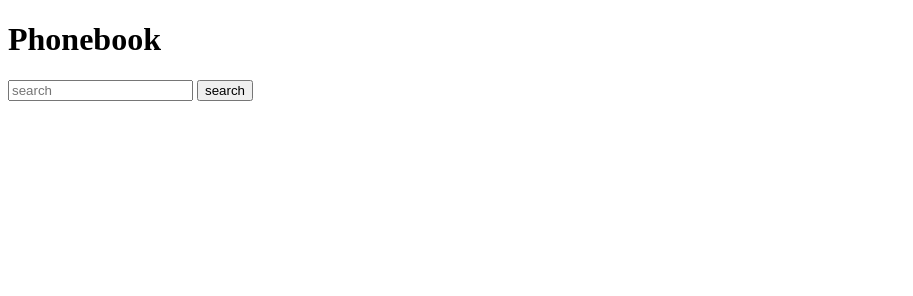
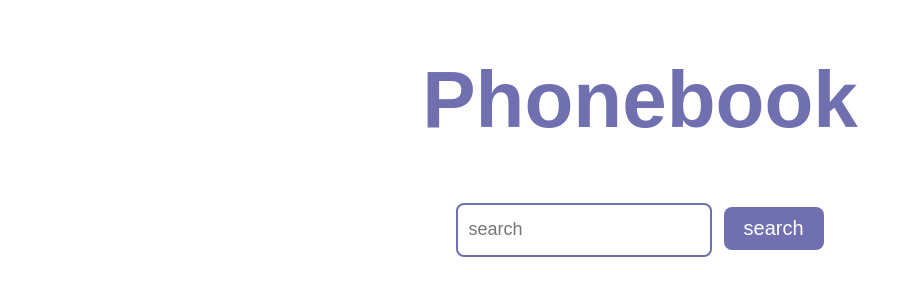
Before and after one commit to Rutujaranade22/Phonebook, a plain HTML site: page index.html in a window 1280 px wide. Shown: the whole page, without its empty margins (0-913 px from the left). Drawn offline with Linux system fonts and the light colour scheme.

Commit message:
favicon and style added

```diff
--- a/index.html
+++ b/index.html
@@ -1,41 +1,77 @@
 <!DOCTYPE html>
 <html lang="en">
+
 <head>
     <meta charset="UTF-8">
     <meta name="viewport" content="width=device-width, initial-scale=1.0">
     <title>Phonebook</title>
+    <link rel="icon" href="phone-book.png" type="png">
     <style>
-.head
-   {
+        .head {
+            text-align: center;
+            font-size: 40px;
+            font-family: sans-serif;
+            color: rgb(112, 112, 177);
 
-   } </style>
+        }
+
+
+
+        button {
+            font-size: 20px;
+            padding: 10px 20px;
+            background-color: rgb(112, 112, 177);
+            color: white;
+            border: none;
+            border-radius: 8px;
+            cursor: pointer;
+        }
+
+        button:hover {
+            background-color: rgb(92, 92, 157);
+        }
+
+        input[type="text"] {
+            height: 40px;
+            font-size: 18px;
+            padding: 5px 10px;
+            border: 2px solid rgb(112, 112, 177);
+            border-radius: 8px;
+        }
+    </style>
 </head>
+
 <body>
-    <h1 class="head">Phonebook</h1>
+    <div class="head">
+        <h1>Phonebook</h1>
         <input type="text" id="search" placeholder="search">
         <button type="button" onclick="search()">search</button>
         <p id="result"></p>
+    </div>
 
     <script>
-        const contacts={
-            rutu :"9822467751",
-            sarthk :"7218197665",
-            shreyash:"9822467765",
-            shraddha :"9982467751",
+        const contacts = {
+            rutu: "9822467751",
+            sarthak: "7218197665",
+            shreyash: "9822467765",
+            shraddha: "5982467751",
+            gauri: "8675984613",
+            sejj: "59759426123"
         }
- function search(){
-    const searchInput= document.getElementById("search");
+        function search() {
+            const searchInput = document.getElementById("search");
             const query = searchInput.value.toLowerCase();
 
-    const mobile =contacts[query]
+            const mobile = contacts[query]
             const result = document.getElementById("result");
 
-    if(mobile){
-        result.innerHTML = `Mobile number of ${query} is <b>${mobile}</b>`;
+            if (mobile) {
+                result.innerHTML = `Mobile number of   ${query}  is <b>${mobile}</b>`;
             }
-    else{result.innerText=`contact not found`};
+            else { result.innerText = `contact not found` };
 
         }
     </script>
 </body>
+
 </html>
```
Also changed, not shown: phone-book.png (added). Lines whose indentation alone changed are shown as unchanged.
